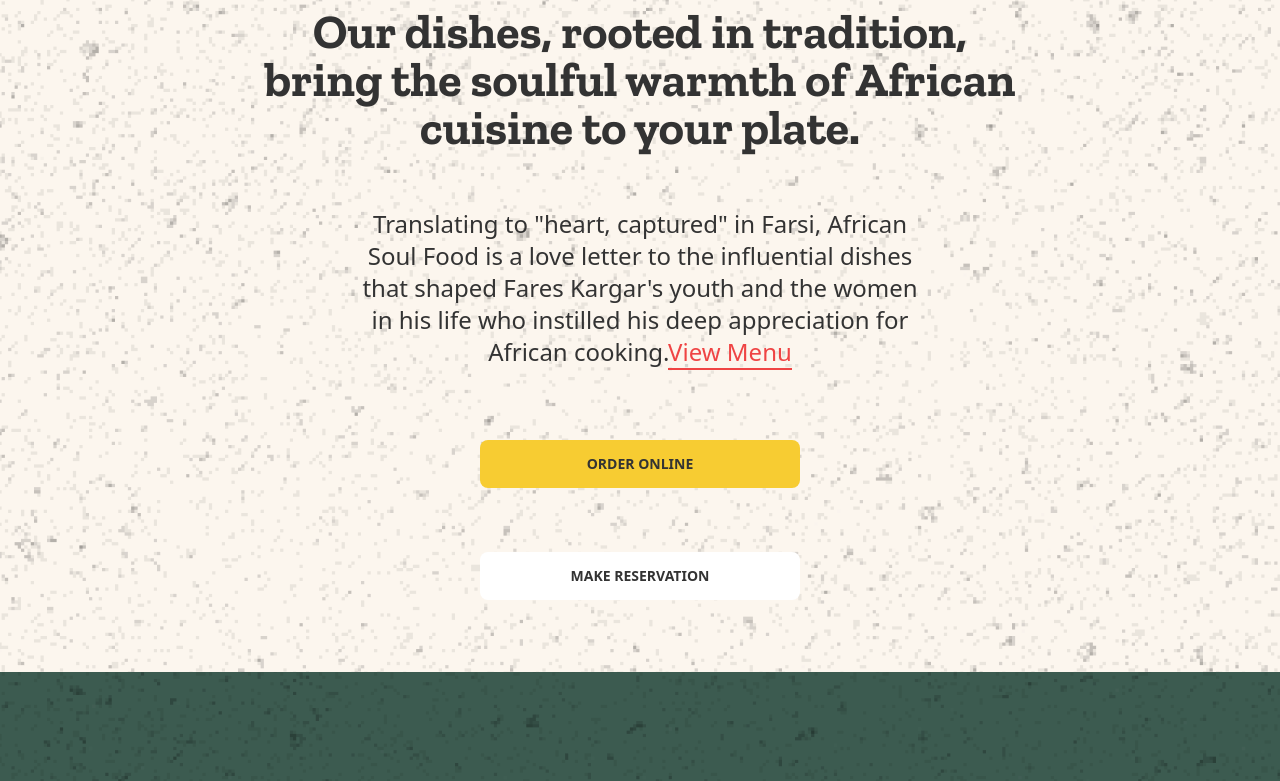
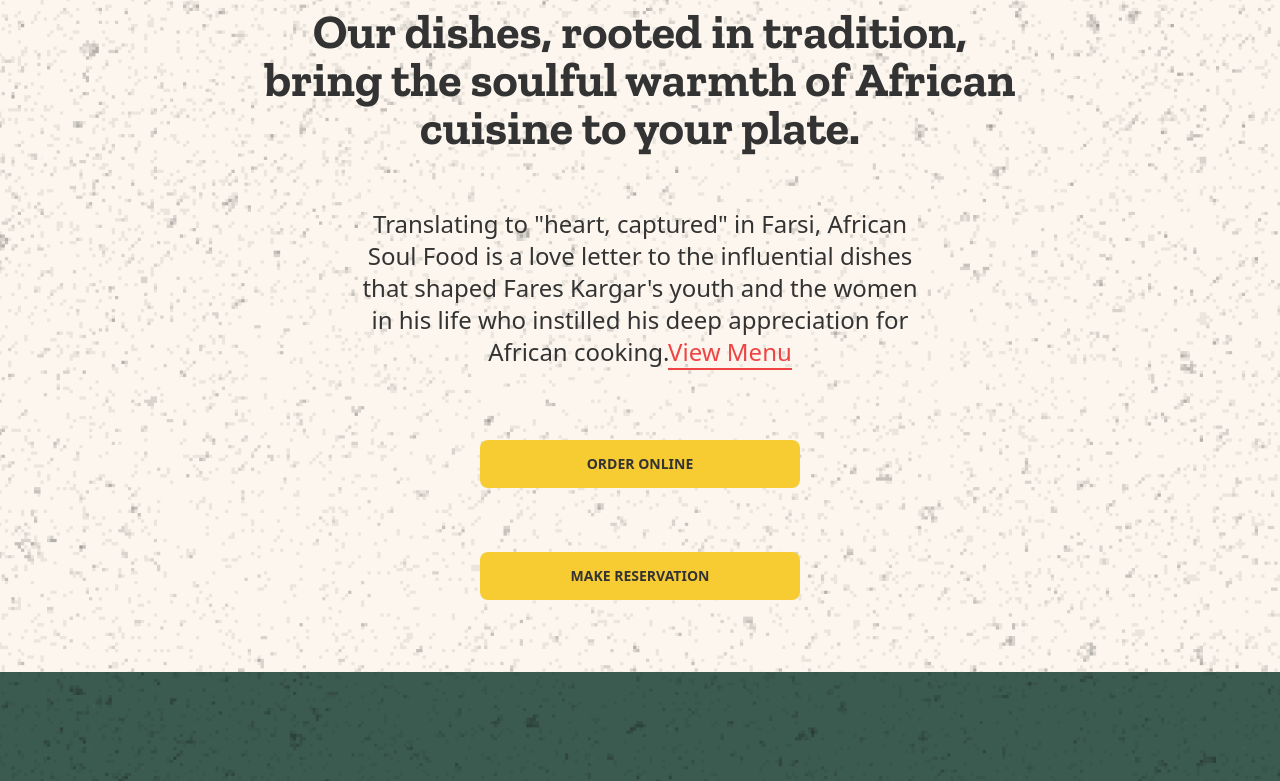
Before and after one commit to Magpollo/asf, a React (Vite) app: page / in a window 1280 px wide. Shown: the part 1200-1981 px from the top of the page. Built offline with nearby package versions, Linux system fonts and the light colour scheme; a web font is replaced by a local one.

Commit message:
Updated button style

```diff
--- a/src/components/HomePageComponents/ProductShowcase.jsx
+++ b/src/components/HomePageComponents/ProductShowcase.jsx
@@ -42,7 +42,7 @@ const ProductShowcase = () => {
       </Reveal>
 
       <Reveal effect="fadeInUp">
-      <button className="lg:my-22 hover:animate-pop my-16 font-bold border-none btn btn-outline mx-auto flex bg-white text-black-100 btn-md lg:btn-md btn-wide w-1/4">
+      <button className="lg:my-22 hover:animate-slide font-bold my-16 border-none btn btn-outline mx-auto flex bg-primary text-black-100 btn-md lg:btn-md btn-wide w-1/4">
         Make Reservation
         </button>
       </Reveal>
```
